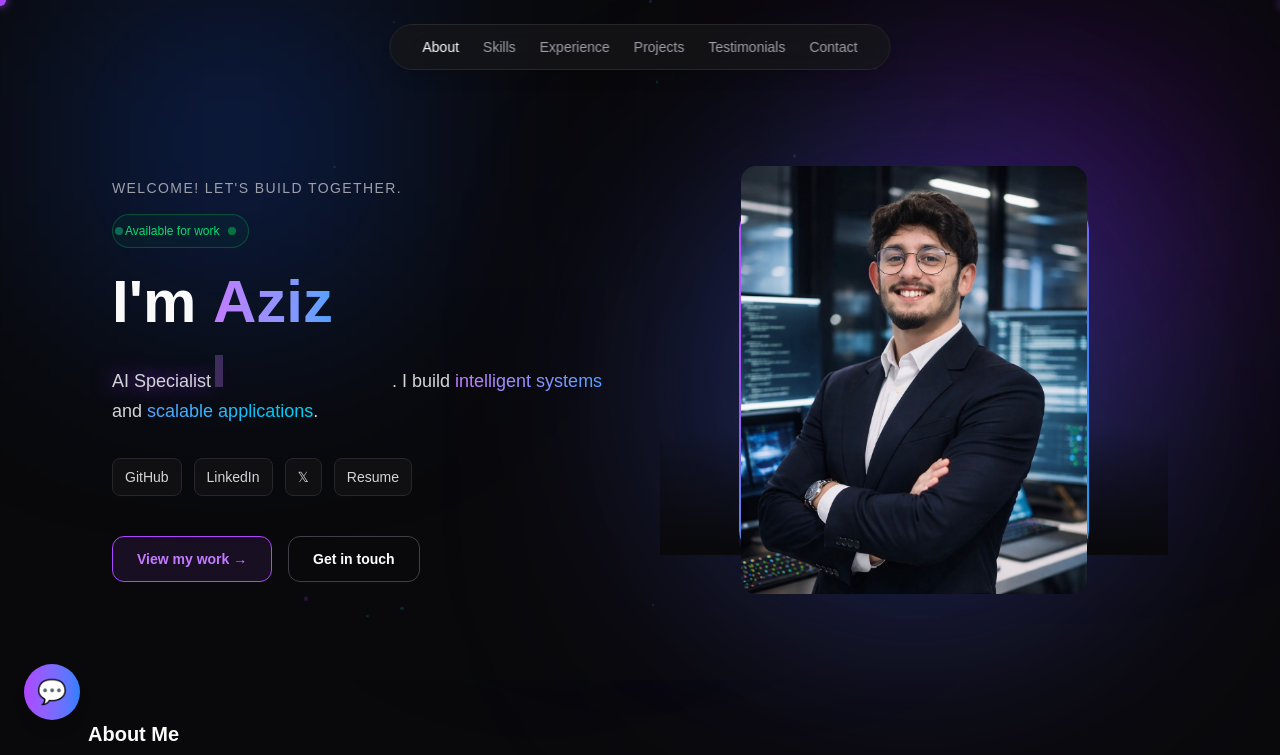
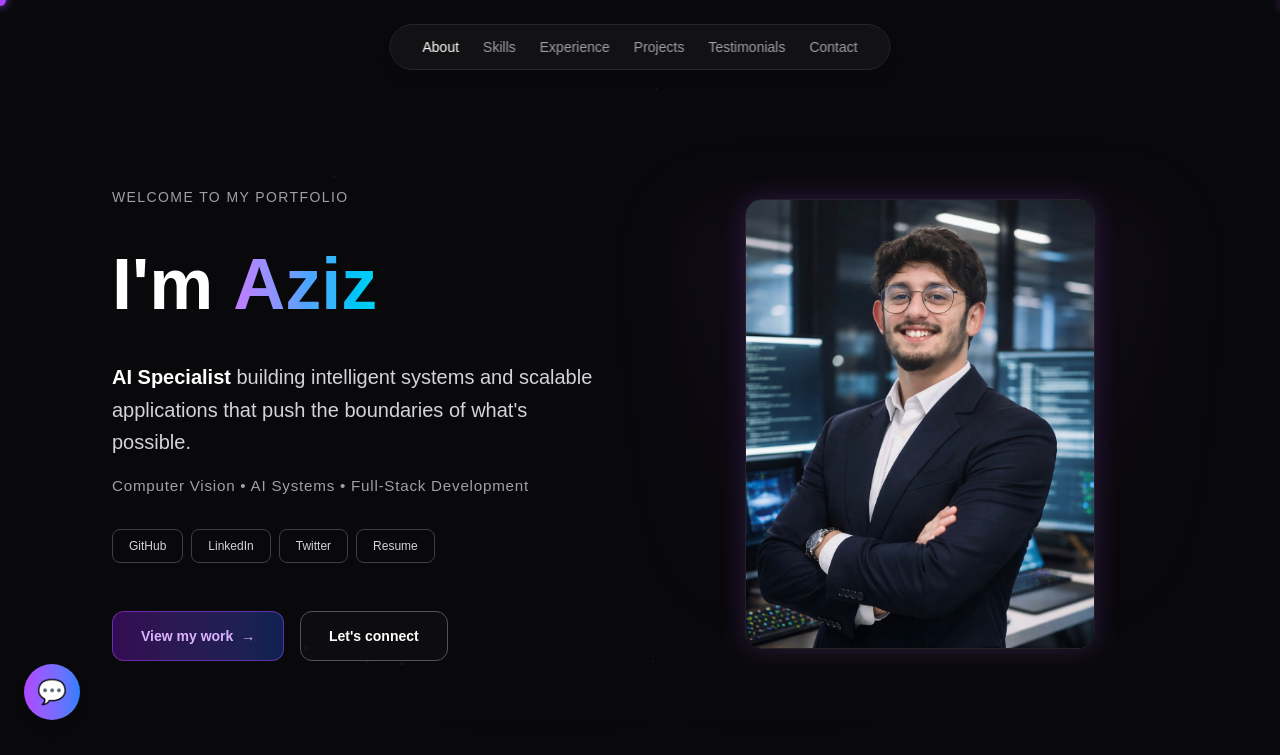
Before and after one commit to mansourrrrr5/my-portfolio, a Next.js app: page / in a window 1280 px wide. Shown: the top 755 px of the page. Built offline with nearby package versions, Linux system fonts and the light colour scheme.

Commit message:
Hero Image background fix

```diff
--- a/components/Hero.tsx
+++ b/components/Hero.tsx
@@ -6,65 +6,22 @@ import { portfolioConfig } from "@/data/content";
 import { useTypewriter } from "@/hooks/useTypewriter";
 import { useState, useRef, useEffect } from "react";
 
-const socialIcons: Record<string, string> = {
-  github: "GitHub",
-  linkedin: "LinkedIn",
-  twitter: "𝕏",
-  email: "Email",
-  resume: "Resume",
-};
-
 const titles = ["Software Engineer", "AI Specialist", "Computer Vision Engineer"];
 
-// CSS animations for Hero effects - with reduced motion support
+// CSS animations for Hero effects - minimal and elegant
 const getHeroStyles = (reducedMotion: boolean) => `
-  @keyframes rotate-border {
-    0% { transform: rotate(0deg); }
-    100% { transform: rotate(360deg); }
-  }
-
-  @keyframes float-particle {
-    0%, 100% { transform: translateY(0px); }
-    50% { transform: translateY(-20px); }
-  }
-
   @keyframes shimmer {
     0% { left: -100%; }
     100% { left: 100%; }
   }
 
-  @keyframes text-glow-pulse {
-    0%, 100% { text-shadow: 0 0 10px rgba(168, 85, 247, 0.4); }
-    50% { text-shadow: 0 0 20px rgba(168, 85, 247, 0.8), 0 0 30px rgba(168, 85, 247, 0.4); }
+  @keyframes subtle-glow {
+    0%, 100% { box-shadow: 0 0 20px rgba(168, 85, 247, 0.15); }
+    50% { box-shadow: 0 0 30px rgba(168, 85, 247, 0.25); }
   }
 
-  .animated-border {
-    position: relative;
-    background: linear-gradient(135deg, rgba(168, 85, 247, 0.1), rgba(59, 130, 246, 0.1));
-  }
-
-  .animated-border::before {
-    content: '';
-    position: absolute;
-    inset: 0;
-    border-radius: 1.5rem;
-    padding: 2px;
-    background: conic-gradient(
-      from 0deg,
-      #a855f7 0%,
-      #3b82f6 25%,
-      #06b6d4 50%,
-      #a855f7 75%,
-      #a855f7 100%
-    );
-    -webkit-mask: linear-gradient(#fff 0 0) content-box, linear-gradient(#fff 0 0);
-    mask-composite: exclude;
-    animation: ${reducedMotion ? 'none' : 'rotate-border 8s linear infinite'};
-    z-index: -1;
-  }
-
-  .float-particle {
-    animation: ${reducedMotion ? 'none' : 'float-particle ease-in-out infinite'};
+  .portrait-container {
+    animation: ${reducedMotion ? 'none' : 'subtle-glow 3s ease-in-out infinite'};
   }
 
   .shimmer-button::after {
@@ -82,55 +39,29 @@ const getHeroStyles = (reducedMotion: boolean) => `
     animation: ${reducedMotion ? 'none' : 'shimmer 0.6s ease-in-out infinite 0.3s'};
   }
 
-  .typewriter-glow {
-    animation: ${reducedMotion ? 'none' : 'text-glow-pulse 2s ease-in-out infinite'};
-  }
-
-  .pulse-badge {
-    position: relative;
-  }
-
-  .pulse-badge::before {
-    content: '';
-    position: absolute;
-    top: 50%;
-    left: 6px;
-    transform: translate(-50%, -50%);
-    width: 8px;
-    height: 8px;
-    background-color: #10b981;
-    border-radius: 50%;
-    animation: ${reducedMotion ? 'none' : 'pulse 2s cubic-bezier(0.4, 0, 0.6, 1) infinite'};
-  }
-
-  @keyframes pulse {
-    0%, 100% {
-      opacity: 1;
-    }
-    50% {
-      opacity: 0.5;
-    }
-  }
-
   .magnetic-button {
     transition: ${reducedMotion ? 'none' : 'transform 0.4s cubic-bezier(0.23, 1, 0.32, 1)'};
     will-change: transform;
   }
+
+  .specialty-text {
+    font-size: 0.95rem;
+    letter-spacing: 0.05em;
+  }
 `;
 
-// Deterministic seeded random number generator (Mulberry32 - standard algorithm)
+// Deterministic seeded random number generator
 function seededRandom(seed: number) {
   let x = Math.sin(seed++) * 10000;
   return x - Math.floor(x);
 }
 
-// Generate particles with deterministic values (same on server and client)
+// Generate particles with deterministic values
 function generateParticles(count: number) {
   const colors = ["bg-purple-500", "bg-blue-500", "bg-cyan-500"];
   const particles = [];
 
   for (let i = 0; i < count; i++) {
-    // Use consistent seed multipliers
     const leftVal = seededRandom(i * 12.9898 + 78.233);
     const topVal = seededRandom(i * 78.233 + 43.141);
     const sizeVal = seededRandom(i * 43.141 + 94.673);
@@ -150,31 +81,29 @@ function generateParticles(count: number) {
   return particles;
 }
 
+// Specialties list
+const specialties = ["Computer Vision", "AI Systems", "Full-Stack Development"];
+
 export default function Hero() {
-  const [particles] = useState(() => generateParticles(12));
+  const [particles] = useState(() => generateParticles(8));
   const [parallax, setParallax] = useState({ x: 0, y: 0 });
   const button1Ref = useRef<HTMLAnchorElement>(null);
   const button2Ref = useRef<HTMLAnchorElement>(null);
   const [button1Transform, setButton1Transform] = useState("translate(0, 0)");
   const [button2Transform, setButton2Transform] = useState("translate(0, 0)");
   const animationRef = useRef<number | null>(null);
-  const particleContainerRef = useRef<HTMLDivElement>(null);
   const sectionRef = useRef<HTMLDivElement>(null);
 
-  // Check for reduced motion preference
   const [reducedMotion, setReducedMotion] = useState(false);
 
-  // Scroll-linked parallax using Framer Motion
+  // Scroll-linked parallax
   const { scrollYProgress } = useScroll({
     target: sectionRef,
     offset: ["start start", "end start"],
   });
 
-  // Text moves up by 60px, opacity fades to 0 at 60% scroll
   const textY = useTransform(scrollYProgress, [0, 0.6], [0, -60]);
   const heroOpacity = useTransform(scrollYProgress, [0, 0.6], [1, 0]);
-
-  // Avatar scales from 1 to 0.85
   const avatarScale = useTransform(scrollYProgress, [0, 0.6], [1, 0.85]);
 
   useEffect(() => {
@@ -200,59 +129,6 @@ export default function Hero() {
     document.body.removeChild(link);
   };
 
-  const createParticleBurst = (e: React.MouseEvent<HTMLAnchorElement>) => {
-    if (reducedMotion || !particleContainerRef.current) return;
-
-    const rect = (e.currentTarget as HTMLAnchorElement).getBoundingClientRect();
-    const x = rect.left + rect.width / 2;
-    const y = rect.top + rect.height / 2;
-
-    const colors = ["bg-purple-500", "bg-blue-500"];
-
-    for (let i = 0; i < 12; i++) {
-      const particle = document.createElement("div");
-      particle.className = `${colors[Math.floor(Math.random() * colors.length)]} rounded-full`;
-      particle.style.position = "fixed";
-      particle.style.left = `${x}px`;
-      particle.style.top = `${y}px`;
-      particle.style.width = `${8 + Math.random() * 4}px`;
-      particle.style.height = `${8 + Math.random() * 4}px`;
-      particle.style.pointerEvents = "none";
-      particle.style.zIndex = "9999";
-
-      const angle = (Math.PI * 2 * i) / 12 + (Math.random() - 0.5) * 0.5;
-      const velocity = 80 + Math.random() * 120;
-      const randomX = Math.cos(angle) * velocity;
-      const randomY = Math.sin(angle) * velocity;
-
-      particleContainerRef.current.appendChild(particle);
-
-      // Use Framer Motion animate with duration and ease
-      const startTime = Date.now();
-      const duration = 600;
-
-      const animate = () => {
-        const elapsed = Date.now() - startTime;
-        const progress = Math.min(elapsed / duration, 1);
-        const easeProgress = 1 - Math.pow(1 - progress, 3); // easeOut
-
-        particle.style.transform = `translate(${randomX * easeProgress}px, ${randomY * easeProgress}px)`;
-        particle.style.opacity = String(1 - easeProgress);
-        particle.style.scale = String(1 - easeProgress);
-
-        if (progress < 1) {
-          requestAnimationFrame(animate);
-        } else {
-          if (particleContainerRef.current?.contains(particle)) {
-            particleContainerRef.current.removeChild(particle);
-          }
-        }
-      };
-
-      requestAnimationFrame(animate);
-    }
-  };
-
   const handleMouseMove = (e: React.MouseEvent<HTMLElement>) => {
     const section = e.currentTarget;
     const rect = section.getBoundingClientRect();
@@ -265,8 +141,8 @@ export default function Hero() {
     const distY = (mouseY - centerY) / centerY;
 
     setParallax({
-      x: -distX * 10,
-      y: -distY * 10,
+      x: -distX * 8,
+      y: -distY * 8,
     });
   };
 
@@ -325,80 +201,63 @@ export default function Hero() {
   return (
     <section
       ref={sectionRef}
-      className="relative min-h-[85vh] flex items-center justify-between bg-grid pt-20"
+      className="relative min-h-[90vh] flex items-center justify-between pt-20 md:pt-32"
       onMouseMove={handleMouseMove}
       onMouseLeave={handleMouseLeave}
     >
-      <div ref={particleContainerRef} className="fixed inset-0 pointer-events-none z-[9999]" />
       <style>{getHeroStyles(reducedMotion)}</style>
 
-      {/* Floating particle dots */}
+      {/* Subtle background particles - reduced */}
       {particles.map((particle) => (
         <div
           key={particle.id}
-          className={`absolute pointer-events-none float-particle ${particle.color} opacity-20`}
+          className={`absolute pointer-events-none ${particle.color}`}
           style={{
             left: `${particle.left}%`,
             top: `${particle.top}%`,
             width: `${particle.size}px`,
             height: `${particle.size}px`,
             borderRadius: '50%',
-            animationDuration: `${particle.duration}s`,
+            opacity: 0.08,
           }}
-          suppressHydrationWarning
         />
       ))}
 
-      {/* Glow blobs */}
-      <div className="pointer-events-none absolute left-0 top-0 h-72 w-72 bg-blue-600/30 blur-[120px]" />
-      <div className="pointer-events-none absolute right-0 top-20 h-72 w-72 bg-purple-600/30 blur-[120px]" />
-
-      <div className="relative z-10 mx-auto grid w-full max-w-6xl grid-cols-1 items-center gap-10 px-6 md:grid-cols-2">
-        {/* LEFT SIDE */}
+      <div className="relative z-10 mx-auto grid w-full max-w-6xl grid-cols-1 items-center gap-12 px-6 md:gap-16 md:grid-cols-2">
+        {/* LEFT SIDE - Content */}
         <motion.div
-          className="space-y-6"
+          className="space-y-8"
           initial={{ opacity: 0 }}
           animate={{ opacity: 1 }}
           transition={{ duration: reducedMotion ? 0 : 0.6 }}
           style={{ y: textY, opacity: heroOpacity }}
         >
+          {/* Subtitle */}
+          <motion.p
+            className="text-sm uppercase tracking-widest text-zinc-400 font-medium"
+            initial={{ opacity: 0, y: 10 }}
+            animate={{ opacity: 1, y: 0 }}
+            transition={{ delay: reducedMotion ? 0 : 0.15, duration: reducedMotion ? 0 : 0.5 }}
+          >
+            Welcome to my portfolio
+          </motion.p>
+
+          {/* Main heading */}
           <motion.div
-            className="space-y-4"
             initial={{ opacity: 0, y: 20 }}
             animate={{ opacity: 1, y: 0 }}
             transition={{ delay: reducedMotion ? 0 : 0.2, duration: reducedMotion ? 0 : 0.6 }}
           >
-            <motion.p
-              className="text-sm uppercase tracking-widest text-zinc-400"
-              initial={{ opacity: 0, y: 10 }}
-              animate={{ opacity: 1, y: 0 }}
-              transition={{ delay: reducedMotion ? 0 : 0.1, duration: reducedMotion ? 0 : 0.5 }}
-            >
-              Welcome! Let's build together.
-            </motion.p>
-
-            {/* Available for work badge */}
-            <motion.div
-              className="inline-flex items-center gap-2 px-3 py-2 rounded-full border border-green-500/30 bg-green-500/5 w-fit pulse-badge"
-              initial={{ opacity: 0, scale: 0.8 }}
-              animate={{ opacity: 1, scale: 1 }}
-              transition={{ delay: 0.2, duration: 0.5 }}
-            >
-              <span className="text-xs font-medium text-green-400">Available for work</span>
-              <span className="inline-block w-2 h-2 bg-green-500 rounded-full animate-pulse" />
-            </motion.div>
-
-            {/* Animated heading with staggered letters */}
-            <motion.h1 className="text-5xl font-bold md:text-6xl leading-tight">
+            <h1 className="text-5xl md:text-7xl font-bold leading-tight text-white">
               I'm{" "}
-              <motion.span className="bg-gradient-to-r from-purple-400 to-blue-400 bg-clip-text text-transparent inline-block">
+              <span className="bg-gradient-to-r from-purple-400 via-blue-400 to-cyan-400 bg-clip-text text-transparent">
                 {nameLetters.map((letter, index) => (
                   <motion.span
                     key={index}
-                    initial={{ opacity: 0, y: 10 }}
+                    initial={{ opacity: 0, y: 20 }}
                     animate={{ opacity: 1, y: 0 }}
                     transition={{
-                      delay: reducedMotion ? 0 : 0.3 + index * 0.1,
+                      delay: reducedMotion ? 0 : 0.3 + index * 0.08,
                       duration: reducedMotion ? 0 : 0.5,
                     }}
                     className="inline-block"
@@ -406,44 +265,35 @@ export default function Hero() {
                     {letter === " " ? "\u00A0" : letter}
                   </motion.span>
                 ))}
-              </motion.span>
-            </motion.h1>
-
-            {/* Typewriter effect on subtitle */}
-            <motion.p
-              className="text-lg text-zinc-300 leading-relaxed max-w-xl min-h-8"
-              initial={{ opacity: 0, y: 10 }}
-              animate={{ opacity: 1, y: 0 }}
-              transition={{ delay: reducedMotion ? 0 : 0.5, duration: reducedMotion ? 0 : 0.6 }}
-            >
-              <span className="inline-block min-w-[280px] h-8">
-                <span className="typewriter-glow">{typewriterText}</span>
-                <motion.span
-                  className="ml-1 inline-block w-2 h-8 bg-purple-400"
-                  animate={{ opacity: [1, 0] }}
-                  transition={{ duration: reducedMotion ? 0 : 0.6, repeat: reducedMotion ? 0 : Infinity }}
-                />
               </span>
-              . I build{" "}
-              <span className="text-transparent bg-clip-text bg-gradient-to-r from-purple-400 to-blue-400">
-                intelligent systems
-              </span>{" "}
-              and{" "}
-              <span className="text-transparent bg-clip-text bg-gradient-to-r from-blue-400 to-cyan-400">
-                scalable applications
-              </span>
-              .
-            </motion.p>
+            </h1>
           </motion.div>
 
-          {/* Social Icons */}
+          {/* Role and description */}
           <motion.div
-            className="flex gap-3 flex-wrap pt-2"
+            className="space-y-4"
             initial={{ opacity: 0, y: 20 }}
             animate={{ opacity: 1, y: 0 }}
-            transition={{ delay: reducedMotion ? 0 : 0.6, duration: reducedMotion ? 0 : 0.6, staggerChildren: reducedMotion ? 0 : 0.05 }}
+            transition={{ delay: reducedMotion ? 0 : 0.4, duration: reducedMotion ? 0 : 0.6 }}
           >
-            {portfolioConfig.socials.map((social, index) => (
+            <p className="text-lg md:text-xl text-zinc-300 leading-relaxed max-w-lg">
+              <span className="font-semibold text-white">{typewriterText}</span> building intelligent systems and scalable applications that push the boundaries of what's possible.
+            </p>
+
+            {/* Specialties */}
+            <p className="text-sm text-zinc-400 specialty-text">
+              {specialties.join(" • ")}
+            </p>
+          </motion.div>
+
+          {/* Social Links */}
+          <motion.div
+            className="flex gap-2 flex-wrap"
+            initial={{ opacity: 0, y: 20 }}
+            animate={{ opacity: 1, y: 0 }}
+            transition={{ delay: reducedMotion ? 0 : 0.5, duration: reducedMotion ? 0 : 0.5 }}
+          >
+            {portfolioConfig.socials.map((social) => (
               <motion.a
                 key={social.platform}
                 href={
@@ -461,16 +311,11 @@ export default function Hero() {
                 }
                 target={social.platform === "resume" ? undefined : "_blank"}
                 rel={social.platform === "resume" ? undefined : "noopener noreferrer"}
-                className="rounded-lg border border-zinc-800 bg-zinc-900/50 px-3 py-2 text-sm font-medium text-zinc-300 hover:border-zinc-600 hover:bg-zinc-800 transition"
-                aria-label={social.label}
-                title={social.label}
-                initial={{ opacity: 0, scale: 0.8 }}
-                animate={{ opacity: 1, scale: 1 }}
-                transition={{ delay: reducedMotion ? 0 : 0.6 + index * 0.05, duration: reducedMotion ? 0 : 0.4 }}
-                whileHover={{ scale: reducedMotion ? 1 : 1.05, y: reducedMotion ? 0 : -4 }}
+                className="px-4 py-2 text-xs font-medium border border-zinc-700 rounded-lg text-zinc-300 hover:border-zinc-600 hover:bg-zinc-900/50 hover:text-white transition-colors"
+                whileHover={{ scale: reducedMotion ? 1 : 1.05 }}
                 whileTap={{ scale: reducedMotion ? 1 : 0.95 }}
               >
-                {socialIcons[social.platform]}
+                {social.label}
               </motion.a>
             ))}
           </motion.div>
@@ -480,70 +325,67 @@ export default function Hero() {
             className="flex flex-wrap gap-4 pt-4"
             initial={{ opacity: 0, y: 20 }}
             animate={{ opacity: 1, y: 0 }}
-            transition={{ delay: reducedMotion ? 0 : 0.8, duration: reducedMotion ? 0 : 0.6 }}
+            transition={{ delay: reducedMotion ? 0 : 0.6, duration: reducedMotion ? 0 : 0.6 }}
           >
+            {/* Primary Button */}
             <motion.a
               ref={button1Ref}
               href="#projects"
-              className="magnetic-button relative rounded-xl border border-purple-500 bg-purple-500/10 px-6 py-3 text-sm font-semibold text-purple-400 hover:bg-purple-500/20 transition shimmer-button overflow-hidden"
+              className="magnetic-button relative group rounded-xl border border-purple-500/50 bg-gradient-to-r from-purple-600/30 to-blue-600/30 px-7 py-3.5 text-sm font-semibold text-purple-300 hover:border-purple-400 hover:from-purple-600/50 hover:to-blue-600/50 transition-all shimmer-button overflow-hidden backdrop-blur-sm"
               style={{ transform: button1Transform }}
               onMouseMove={(e) => handleButtonMouseMove(e, button1Ref, setButton1Transform)}
               onMouseLeave={() => handleButtonMouseLeave(setButton1Transform)}
-              onClick={createParticleBurst}
               whileHover={{ scale: reducedMotion ? 1 : 1.05 }}
               whileTap={{ scale: reducedMotion ? 1 : 0.95 }}
             >
-              View my work →
+              View my work
+              <span className="ml-2 inline-block group-hover:translate-x-1 transition-transform">→</span>
             </motion.a>
 
+            {/* Secondary Button */}
             <motion.a
               ref={button2Ref}
               href="#contact"
-              className="magnetic-button relative rounded-xl border border-zinc-700 px-6 py-3 text-sm font-semibold text-white hover:bg-zinc-800 transition shimmer-button overflow-hidden"
+              className="magnetic-button relative rounded-xl border border-zinc-600 bg-zinc-900/30 px-7 py-3.5 text-sm font-semibold text-white hover:border-zinc-500 hover:bg-zinc-900/60 transition-all backdrop-blur-sm"
               style={{ transform: button2Transform }}
               onMouseMove={(e) => handleButtonMouseMove(e, button2Ref, setButton2Transform)}
               onMouseLeave={() => handleButtonMouseLeave(setButton2Transform)}
-              onClick={createParticleBurst}
               whileHover={{ scale: reducedMotion ? 1 : 1.05 }}
               whileTap={{ scale: reducedMotion ? 1 : 0.95 }}
             >
-              Get in touch
+              Let's connect
             </motion.a>
           </motion.div>
         </motion.div>
 
-        {/* RIGHT SIDE - Image */}
+        {/* RIGHT SIDE - Portrait */}
         <motion.div
           className="relative flex justify-center items-center"
           initial={{ opacity: 0, x: 100 }}
           animate={{ opacity: 1, x: 0 }}
-          transition={{ delay: 0.4, duration: 0.8 }}
+          transition={{ delay: 0.3, duration: 0.8 }}
           style={{
             transform: `translate(${parallax.x}px, ${parallax.y}px)`,
-            transition: reducedMotion ? 'none' : 'transform 0.1s ease-out',
+            transition: reducedMotion ? 'none' : 'transform 0.08s ease-out',
             scale: avatarScale,
           }}
         >
-          {/* Blue glow background */}
-          <div className="absolute h-[420px] w-[420px] rounded-full bg-blue-500/30 blur-[120px]" />
+          {/* Subtle gradient background card */}
+          <div className="absolute inset-0 rounded-2xl bg-gradient-to-b from-purple-500/10 to-transparent opacity-50 blur-2xl" />
 
-          {/* Purple subtle accent */}
-          <div className="absolute top-10 h-[350px] w-[350px] rounded-full bg-purple-500/20 blur-[140px]" />
-
-          {/* Bottom fade mask */}
-          <div className="absolute bottom-0 h-32 w-full bg-gradient-to-t from-zinc-950 to-transparent" />
-
-          {/* Animated border wrapper */}
-          <div className="relative z-10 animated-border rounded-2xl p-[2px] w-[350px] h-[350px] flex items-center justify-center">
-            {/* Image */}
+          {/* Portrait frame */}
+          <div className="portrait-container relative z-10 rounded-2xl border border-white/10 overflow-hidden backdrop-blur-sm shadow-2xl shadow-purple-500/20 w-[300px] h-[400px] md:w-[350px] md:h-[450px]">
             <Image
               src="/Untitled.jpeg"
               alt="Aziz Avatar"
-              width={350}
-              height={350}
+              fill
               priority
-              className="object-contain rounded-[15px]"
+              className="object-cover"
+              sizes="(max-width: 768px) 300px, 350px"
             />
+
+            {/* Subtle top light effect */}
+            <div className="absolute inset-0 bg-gradient-to-b from-white/5 to-transparent pointer-events-none" />
           </div>
         </motion.div>
       </div>
```
